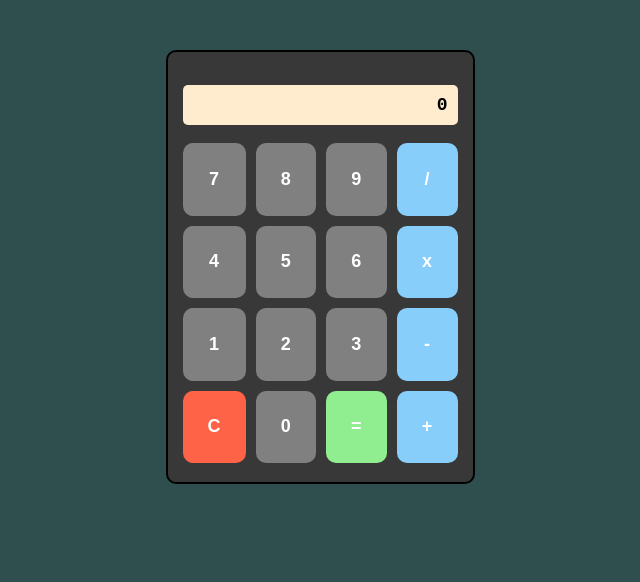
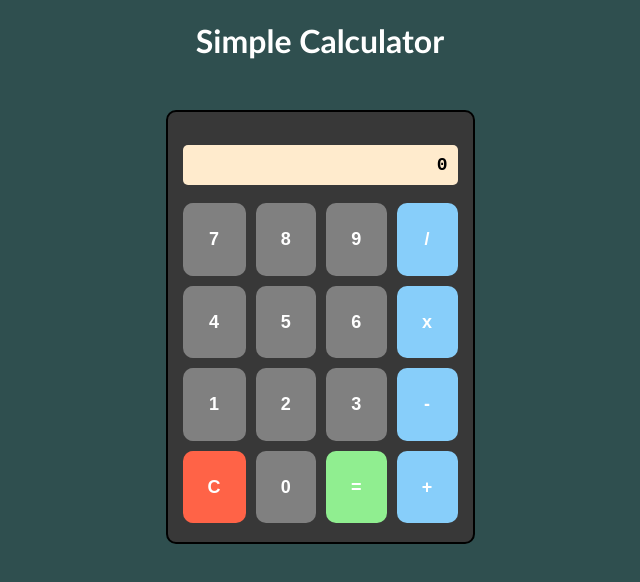
Before and after one commit to mickemohlin/calculator-app, a plain HTML site: page index.html in a window 1280 px wide. Shown: the whole page, without its empty margins (320-960 px from the left). Drawn offline with Linux system fonts and the light colour scheme.

Commit message:
added header

```diff
--- a/index.html
+++ b/index.html
@@ -8,6 +8,7 @@
     <title>Calculator App</title>
 </head>
 <body>
+    <h1>Simple Calculator</h1>
     <div class="calculator">
         <p id="output" class="output">0</p>
         <div class="button-grid">
--- a/styles.css
+++ b/styles.css
@@ -1,6 +1,11 @@
 body {
     background-color: darkslategray;
     text-align: center;
+}
+
+h1 {
+    color: white;
+    font-family: 'Gill Sans', 'Gill Sans MT', Calibri, 'Trebuchet MS', sans-serif;
 }
 
 .calculator {
```
